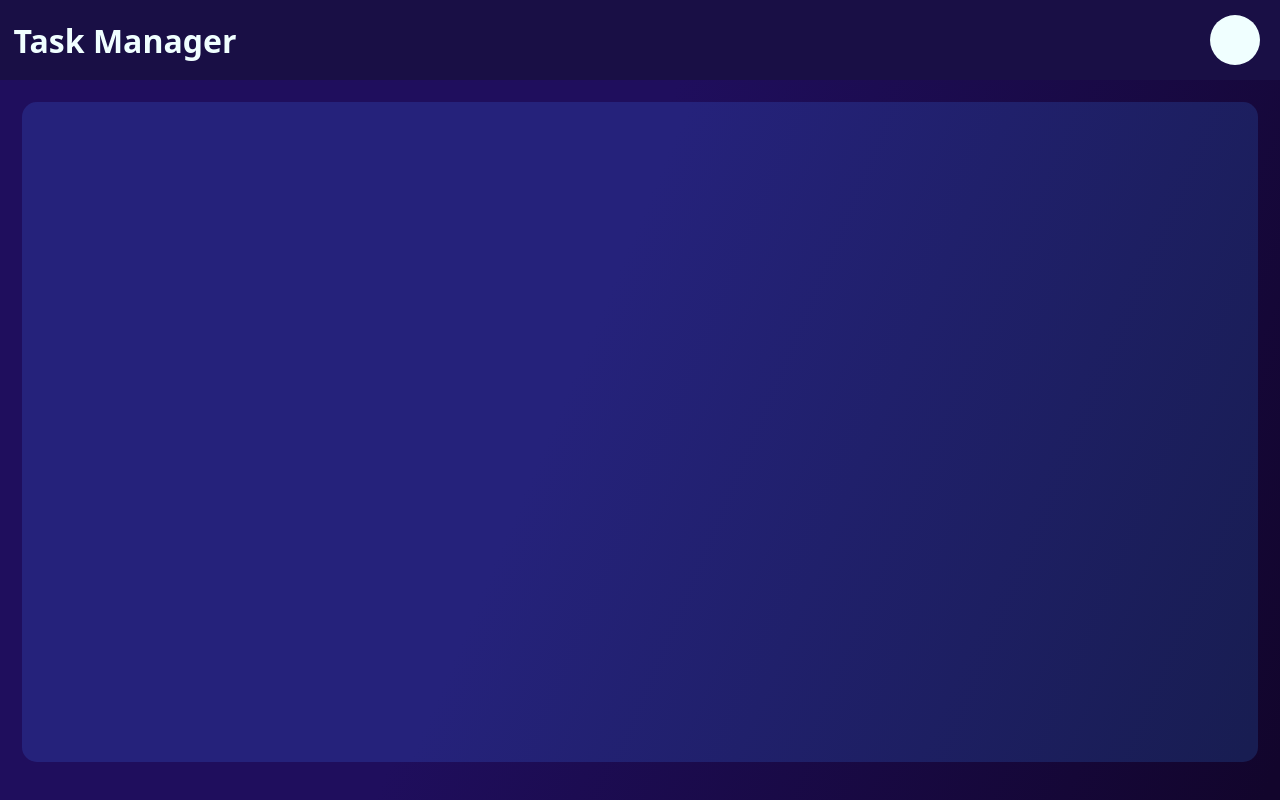
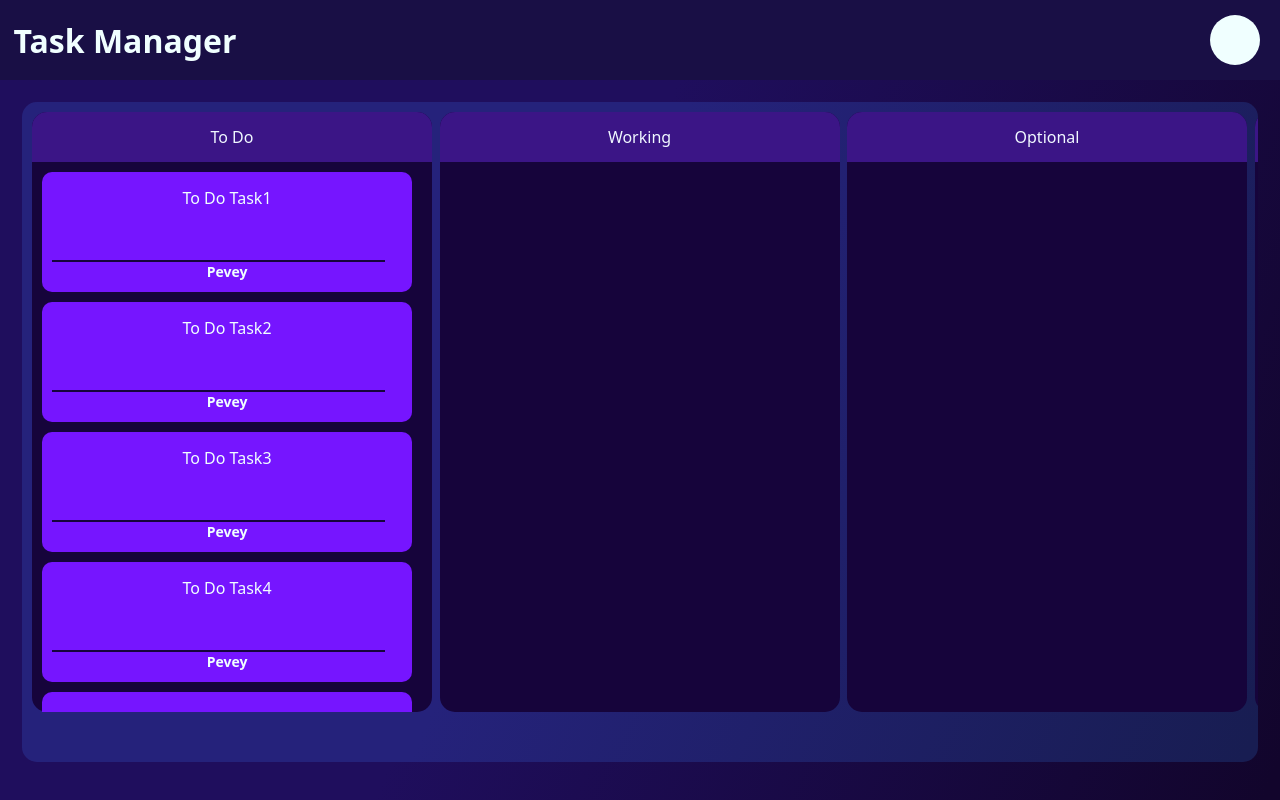
Before and after one commit to Peveylun/task-manager, a React (Vite) app in the folder client/: page / in a window 1280 px wide. Built offline with nearby package versions, Linux system fonts and the light colour scheme.

Commit message:
dnd system and some fix

```diff
--- a/client/src/components/Column/column.css
+++ b/client/src/components/Column/column.css
@@ -23,7 +23,7 @@
 
 .column-body {
     flex-grow: 1;
-    overflow-y: auto;
+    overflow-y: scroll;
     padding: 10px;
     scrollbar-width: thin;
     scrollbar-color: rgba(100,100,100,0.6) transparent;
--- a/client/src/components/Column/column.jsx
+++ b/client/src/components/Column/column.jsx
@@ -1,16 +1,15 @@
 import './column.css';
+import { useDroppable } from "@dnd-kit/core";
 
-function Column(props) {
+function Column({ id, title, children }) {
+    const { setNodeRef } = useDroppable({ id });
+
     return (
-        <div className="column">
-            <div className="column-title">
-                <p>{props.title}</p>
-            </div>
-            <div className="column-body">
-                {props.children}
-            </div>
+        <div className="column" ref={setNodeRef}>
+            <div className="column-title">{title}</div>
+            <div className="column-body">{children}</div>
         </div>
-    )
+    );
 }
 
 export default Column;
--- a/client/src/components/Dashboard/dashboard.css
+++ b/client/src/components/Dashboard/dashboard.css
@@ -1,5 +1,4 @@
 .dashboard {
-    background: rgb(37,34,123);
     background: linear-gradient(113deg, rgba(37,34,123,1) 44%, rgba(24,29,82,1) 99%);
 
     width: 95vw;
@@ -21,8 +20,10 @@
     border-radius: 15px;
     padding: 10px;
     gap: 7.5px;
+
     scrollbar-gutter: auto;
     scrollbar-color: rgba(100,100,100, 60%) transparent;
-    scrollbar-arrow-color: transparent !important;
 
+    flex-shrink: 0;
+    white-space: nowrap;
 }
--- a/client/src/components/Dashboard/dashboard.jsx
+++ b/client/src/components/Dashboard/dashboard.jsx
@@ -2,25 +2,44 @@ import './dashboard.css';
 import Column from "../Column/column.jsx";
 import { useState } from "react";
 import Task from "../Task/task.jsx";
+import { DndContext, closestCorners } from "@dnd-kit/core";
 
 function Dashboard() {
-    const [column_titles, setDashboard_titles] = useState([]);
-    const [tasks, setTasks] = useState([]);
+    const [columns] = useState(["To Do", "Working", "Optional", "Done"]);
+    const [tasks, setTasks] = useState([
+        { id: "1", type: "To Do", description: "To Do Task1", author: "Pevey" },
+        { id: "2", type: "To Do", description: "To Do Task2", author: "Pevey" },
+        { id: "3", type: "To Do", description: "To Do Task3", author: "Pevey" },
+        { id: "4", type: "To Do", description: "To Do Task4", author: "Pevey" },
+        { id: "5", type: "To Do", description: "To Do Task5", author: "Pevey" },
+        { id: "6", type: "To Do", description: "To Do Task6", author: "Pevey" },
+        { id: "7", type: "To Do", description: "To Do Task7To Do Task7To Do Task7To Do Task7To Do Task7To Do Task7To Do Task7To Do Task7To Do Task7To Do Task7To Do Task7To Do Task7To Do Task7To Do Task7To Do Task7", author: "Pevey" },
+    ]);
+
+    const onDragEnd = ({ active, over }) => {
+        if (!over) return;
+
+        setTasks(tasks.map(task =>
+            task.id === active.id ? { ...task, type: over.id } : task
+        ));
+    };
 
     return (
+        <DndContext collisionDetection={closestCorners} onDragEnd={onDragEnd}>
             <div className="dashboard">
-            {column_titles.map(title => (
-                <Column key={title} title={title}>
+                {columns.map(title => (
+                    <Column key={title} id={title} title={title}>
                         {tasks
                             .filter(task => task.type === title)
                             .map((task) => (
-                            <Task key={task.id} author={task.author}>
+                                <Task key={task.id} id={task.id} author={task.author}>
                                     {task.description}
                                 </Task>
                             ))}
                     </Column>
                 ))}
             </div>
+        </DndContext>
     );
 }
 
--- a/client/src/components/Task/task.css
+++ b/client/src/components/Task/task.css
@@ -1,28 +1,57 @@
 .task {
     margin-bottom: 10px;
+    width: 350px;
     min-height: 100px;
-    width: 97%;
     background-color: #7615FF;
     color: azure;
 
     text-align: center;
     border-radius: 10px;
+    position: relative;
+
+    cursor: grab;
+    user-select: none;
+    padding: 10px;
+
+    display: flex;
+    flex-direction: column;
+    justify-content: space-between;
+    word-wrap: break-word;
 }
 
-.author {
-    min-height: 100%;
-    width: 100%;
+.task:active {
+    cursor: grabbing;
+}
+
+.task.dragging {
+    width: 400px !important;
+    min-height: 100px !important;
+    position: fixed !important;
+    z-index: 1000;
+    pointer-events: none;
+    opacity: 0.8;
+}
+
+.description {
+    flex-grow: 1;
+    word-break: break-word;
+    overflow-wrap: break-word;
+    white-space: normal;
+    text-align: center;
+    padding: 5px;
 }
 
 .line {
     margin-top: 5px;
     width: 95%;
     height: 2px;
-    justify-self: center;
     background-color: #16043B;
 }
 
-.description {
-    min-height: 7vh;
+.author {
+    min-height: 20px;
     width: 100%;
+    font-size: 14px;
+    font-weight: bold;
+    text-align: center;
 }
--- a/client/src/components/Task/task.jsx
+++ b/client/src/components/Task/task.jsx
@@ -1,17 +1,32 @@
-import "./task.css"
+import "./task.css";
+import { useDraggable } from "@dnd-kit/core";
+import { useEffect, useState } from "react";
 
-function Task(props) {
+function Task({ id, author, children }) {
+    const { attributes, listeners, setNodeRef, transform, isDragging } = useDraggable({ id });
+    const [dragging, setDragging] = useState(false);
+
+    useEffect(() => {
+        setDragging(isDragging);
+    }, [isDragging]);
+
+    const style = {
+        transform: transform ? `translate3d(${transform.x}px, ${transform.y}px, 0)` : undefined,
+    };
+
     return (
-        <div className="task">
-            <div className="description">
-                <p>{props.children}</p>
-            </div>
+        <div
+            ref={setNodeRef}
+            style={style}
+            {...listeners}
+            {...attributes}
+            className={`task ${dragging ? "dragging" : ""}`}
+        >
+            <div className="description">{children}</div>
             <div className="line"></div>
-            <div className="author">
-                <p>{props.author}</p>
-            </div>
+            <div className="author">{author}</div>
         </div>
-    )
+    );
 }
 
 export default Task;
```
Lines whose indentation alone changed are shown as unchanged.
